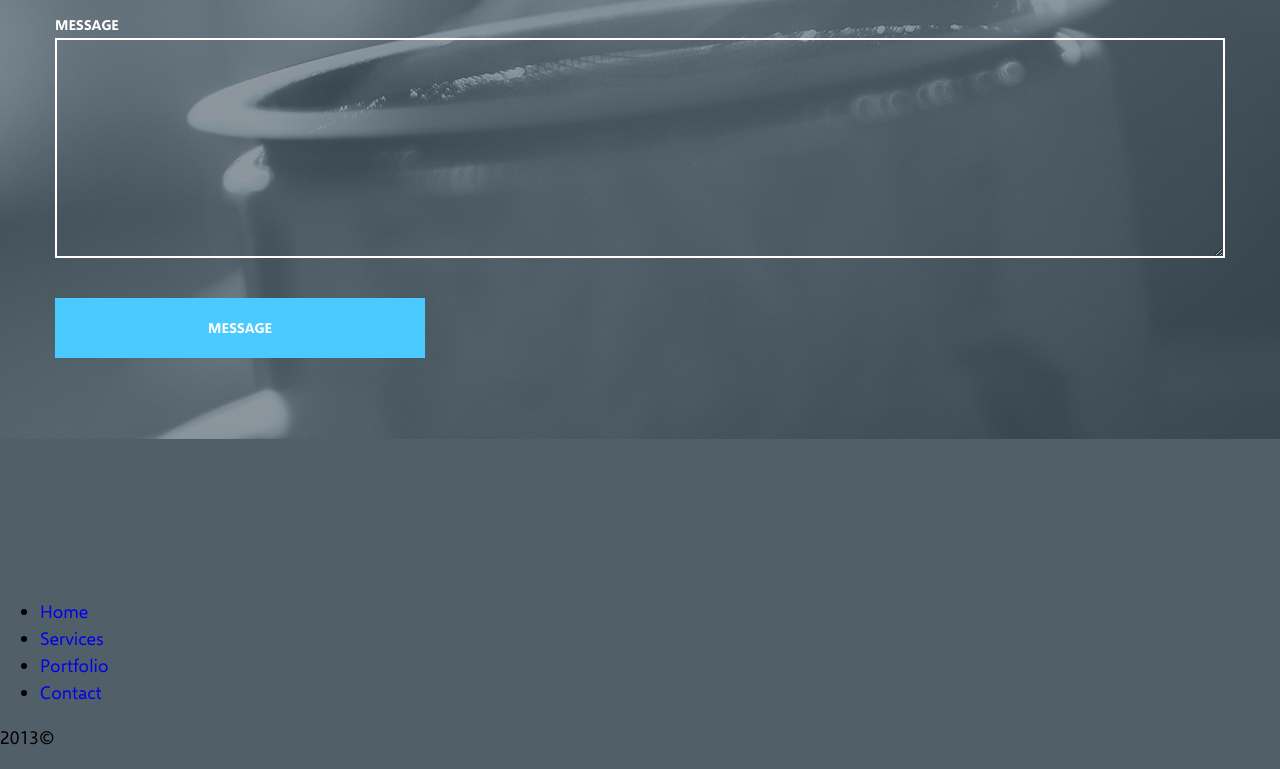
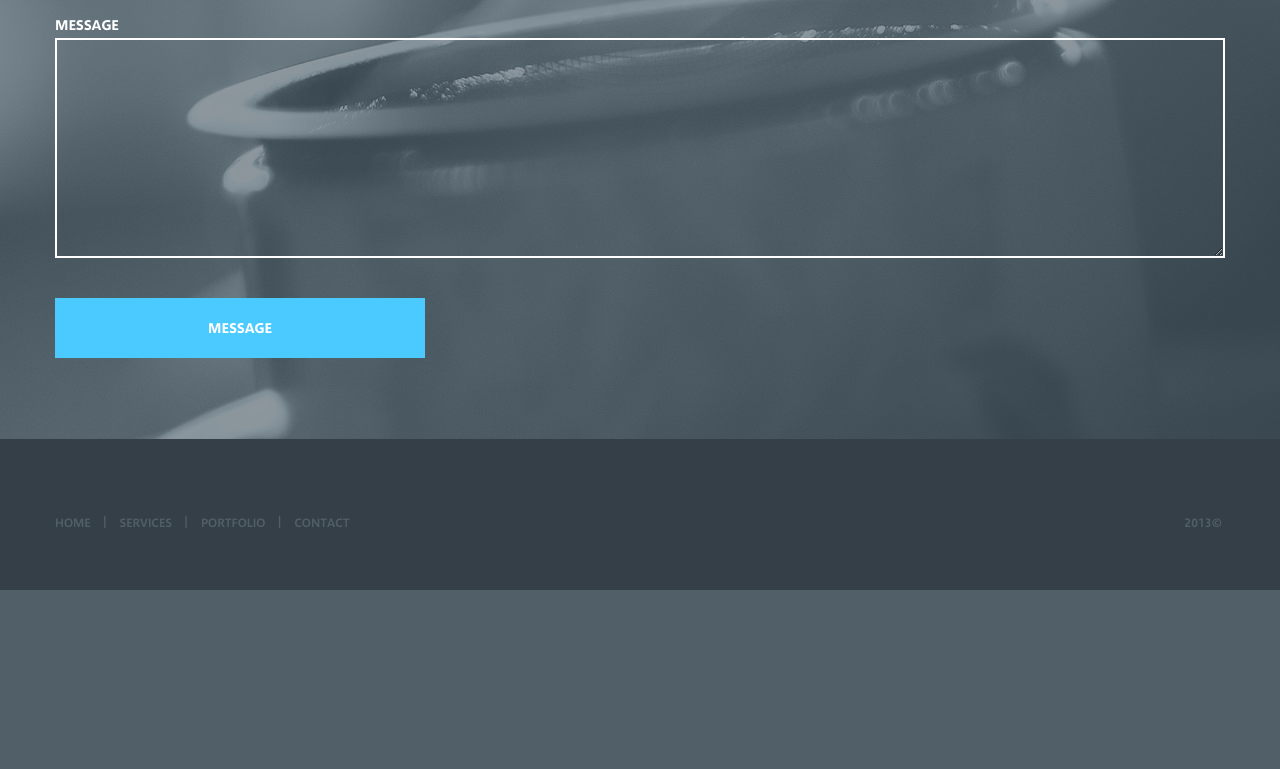
Before and after one commit to vigntom/web-blueasy, a website: page src/index.html in a window 1280 px wide. Shown: the part 4063-4832 px from the top of the page. After the commit the page ends 4653 px from the top, so only its background shows below. Drawn offline with nearby package versions, Linux system fonts and the light colour scheme; files that its build step writes are made by us from their sources; files whose address does not match are found by name.

Commit message:
Styling footer

```diff
--- a/src/index.html
+++ b/src/index.html
@@ -333,22 +333,24 @@
   </main>
 
   <footer class="page-footer">
-    <ul class="site-nav page-footer__nav">
-        <li class="site-nav__item is-active">
-          <a class="site-nav__link" href="#home">Home</a>
-        </li>
-        <li class="site-nav__item">
-          <a class="site-nav__link" href="#services">Services</a>
-        </li>
-        <li class="site-nav__item">
-          <a class="site-nav__link" href="#portfolio">Portfolio</a>
-        </li>
-        <li class="site-nav__item">
-          <a class="site-nav__link" href="#contact">Contact</a>
-        </li>
-    </ul>
+    <div class="page-footer__grid container">
+      <ul class="page-footer__nav footer-nav">
+          <li class="footer-nav__item">
+            <a class="footer-nav__link" href="#">Home</a>
+          </li>
+          <li class="footer-nav__item">
+            <a class="footer-nav__link" href="#">Services</a>
+          </li>
+          <li class="footer-nav__item">
+            <a class="footer-nav__link" href="#">Portfolio</a>
+          </li>
+          <li class="footer-nav__item">
+            <a class="footer-nav__link" href="#">Contact</a>
+          </li>
+      </ul>
 
-    <p class="copyright">2013<span class="copyright">&copy;</span></p>
+      <p class="page-footer__copyright">2013<span class="copyright">&copy;</span></p>
+    </div>
   </footer>
 
   <script defer src="js/modernizr-custom.js"></script>
--- /dev/null
+++ b/src/sass/components/footer.scss
@@ -0,0 +1,50 @@
+.page-footer {
+  padding: 72px 0 55px;
+  background-color: $color-secondary-dark;
+  color: $color-secondary;
+  font-size: 12px;
+  font-weight: 600;
+}
+
+.page-footer__grid {
+  display: flex;
+  justify-content: space-between;
+}
+
+.footer-nav {
+  display: flex;
+  margin: 0;
+  padding: 0;
+  list-style: none;
+}
+
+.footer-nav__link {
+  transition: color 0.3s ease-out;
+  color: inherit;
+  line-height: 2;
+  text-transform: uppercase;
+
+  &:hover {
+    color: white(0.5);
+  }
+}
+
+.footer-nav__item:not(:last-child) {
+  position: relative;
+  padding-right: 16px;
+
+  &::after {
+    content: "|";
+    position: absolute;
+    top: 1px;
+    right: 0;
+  }
+}
+
+.footer-nav__item:not(:first-child) {
+  margin-left: 13px;
+}
+
+.page-footer__copyright {
+  margin: 3px 3px 0 0;
+}
--- a/src/sass/components/main-contact.scss
+++ b/src/sass/components/main-contact.scss
@@ -1,6 +1,6 @@
 .main-contact {
   position: relative;
-  min-height: 814px;
+  min-height: 673px;
   color: $color-white;
   font-size: 14px;
 
--- a/src/sass/components/menu.scss
+++ b/src/sass/components/menu.scss
@@ -13,6 +13,7 @@
 .menu__link {
   display: inline-block;
   padding: 4px 17px;
+  transition: color 0.3s ease-out;
   border: 2px solid transparent;
   color: inherit;
   font-size: 14px;
--- a/src/sass/style.scss
+++ b/src/sass/style.scss
@@ -18,3 +18,4 @@
 @import "components/main-whois";
 @import "components/main-testimonials";
 @import "components/main-contact";
+@import "components/footer";
```
